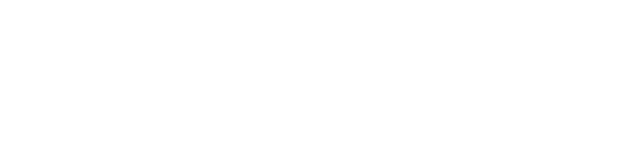
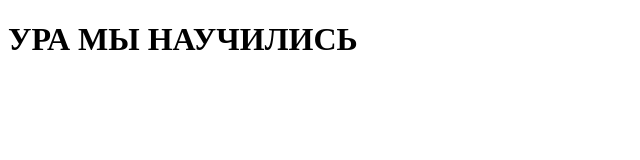
Before and after one commit to keoncddess/fkbyfptk, a plain HTML site: page index.html in a window 1280 px wide. Shown: the whole page, without its empty margins (0-640 px from the left). Drawn offline with Linux system fonts and the light colour scheme.

Commit message:
ДОБАВИЛИТ ЩАГОЛОВОК

```diff
--- a/index.html
+++ b/index.html
@@ -7,6 +7,6 @@
     <title>Document</title>
 </head>
 <body>
-
+    <h1>УРА МЫ НАУЧИЛИСЬ</h1>
 </body>
 </html>
```
